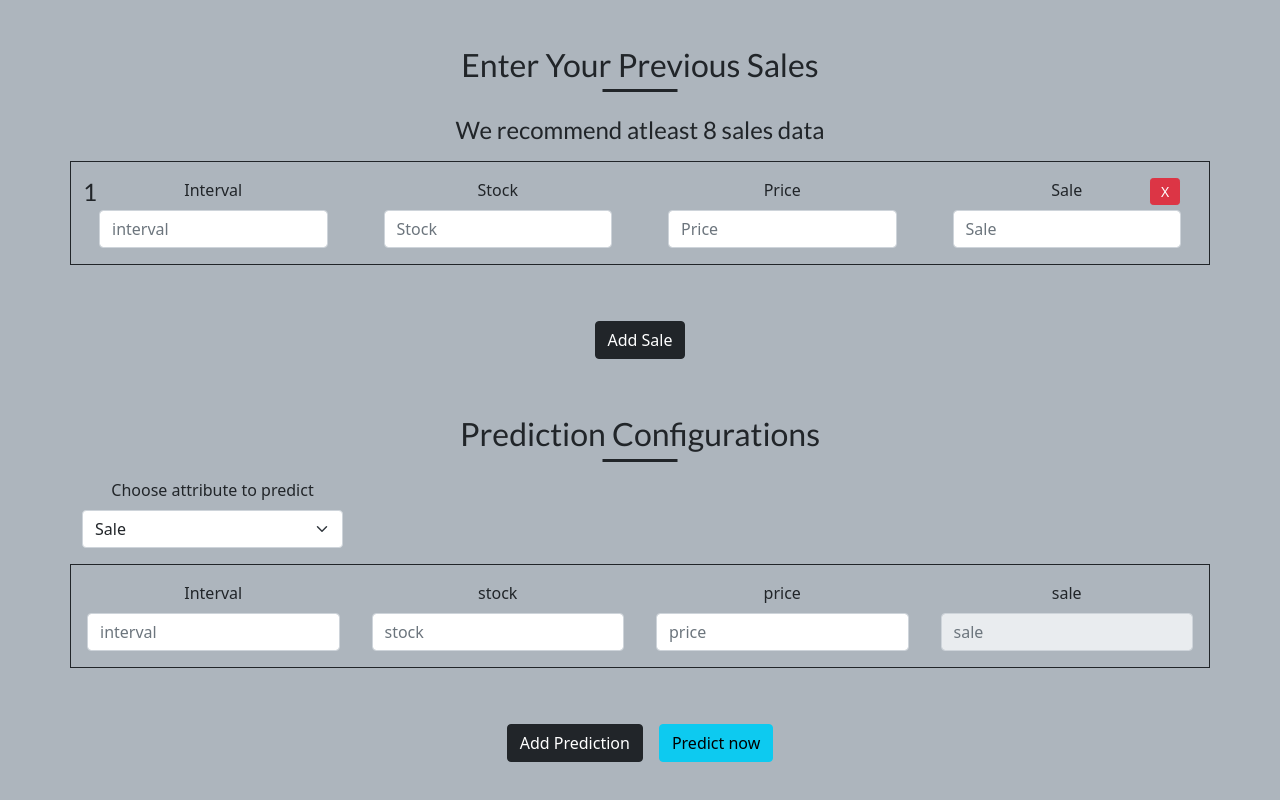
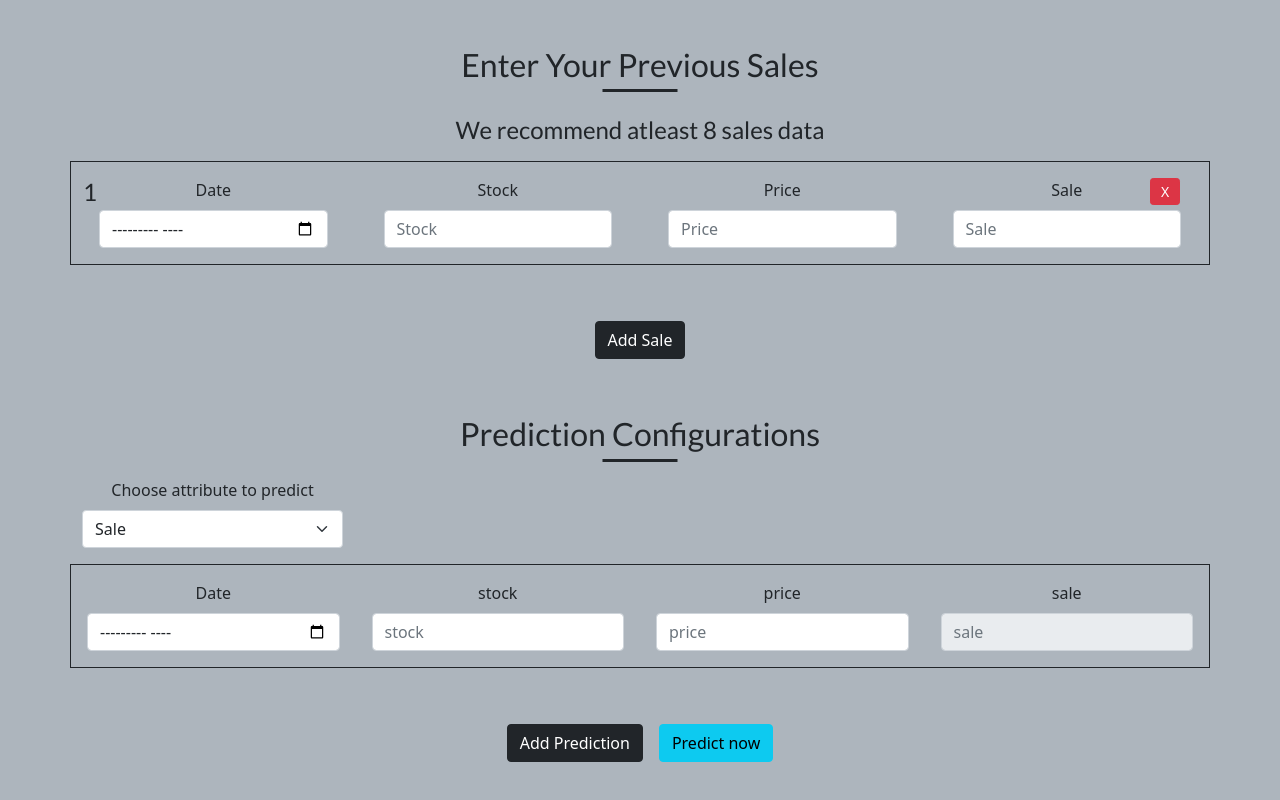
Before and after one commit to VinceJepoyMendoza/CS-Design-1-Thesis-Project-Front-end, a React (Create React App) app: page /welcome in a window 1280 px wide. Shown: the part 866-1666 px from the top of the page. Built offline with nearby package versions, Linux system fonts and the light colour scheme.

Commit message:
replaced interval from number to month

```diff
--- a/src/components/Home/AddSale.jsx
+++ b/src/components/Home/AddSale.jsx
@@ -24,8 +24,8 @@ const AddSale = ({
       </h4>
       <Col>
         <Form.Group className='p-3'>
-          <Form.Label>Interval</Form.Label>
-          <Form.Control type='number' min='0' placeholder='interval' />
+          <Form.Label>Date</Form.Label>
+          <Form.Control type='month' min='0' placeholder='month number' />
         </Form.Group>
       </Col>
       <Col>
--- a/src/components/Home/Predictions.jsx
+++ b/src/components/Home/Predictions.jsx
@@ -5,8 +5,8 @@ const Predictions = ({ predictAttr }) => {
   return (
     <Row as='form' className='border border-dark mb-2'>
       <Col className='p-3'>
-        <Form.Label>Interval</Form.Label>
-        <Form.Control type='number' min='0' placeholder='interval' />
+        <Form.Label>Date</Form.Label>
+        <Form.Control type='month' min='0' placeholder='month number' />
       </Col>
       <Col className='p-3'>
         <Form.Label>stock</Form.Label>
```
